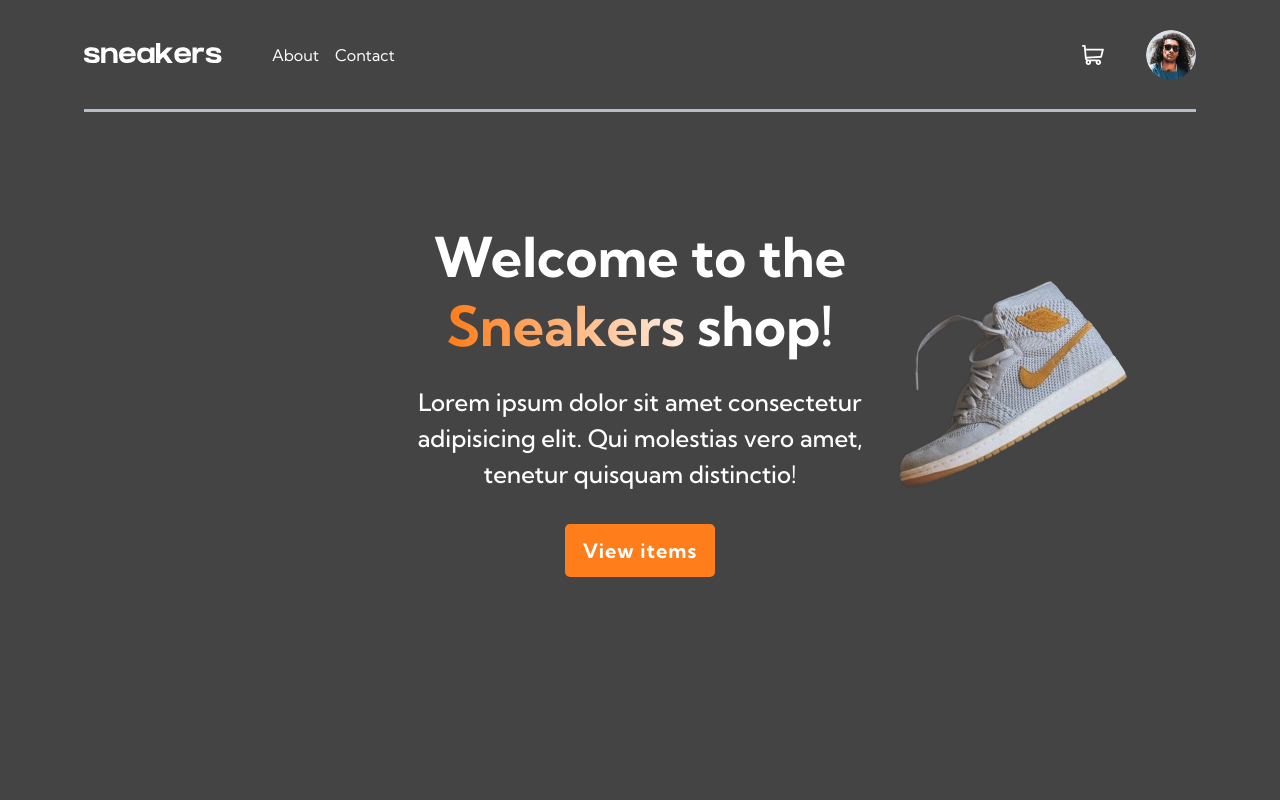
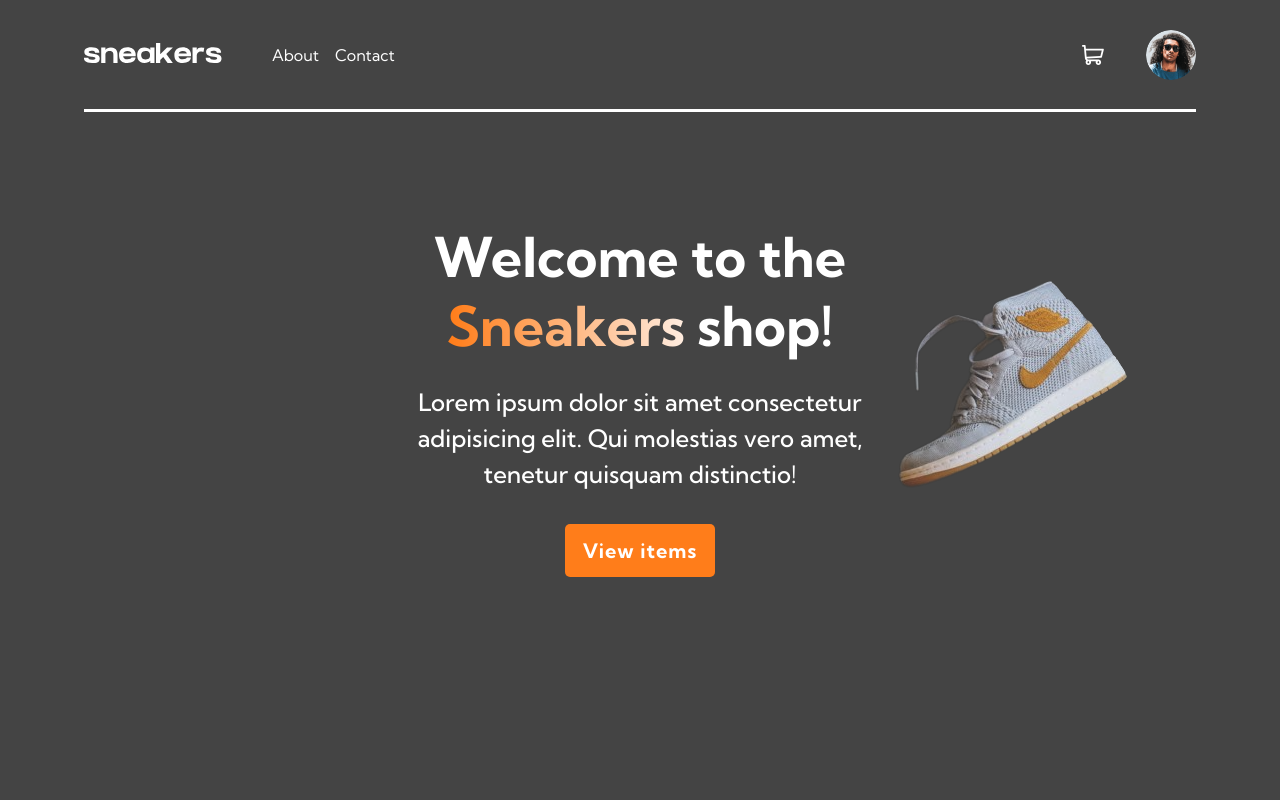
Before and after one commit to danielbrah/e-commerce, a Vue app: page / in a window 1280 px wide. Shown: the top 800 px of the page. Built offline with nearby package versions, Linux system fonts and the light colour scheme; no server answers.

Commit message:
change bottom border color for observer

```diff
--- a/src/assets/sass/layouts/nav.scss
+++ b/src/assets/sass/layouts/nav.scss
@@ -68,12 +68,15 @@
     #nav-wrapper
     {
         height: 112px;
+
+        &.active{#nav{border-bottom: solid $white}}
         #nav
         {
             width: 1112px;
             margin: 0 auto;
             height: inherit;
             border-bottom: solid map-get($grayishblue, 'normal');
+
 
             &__first
             {
```
